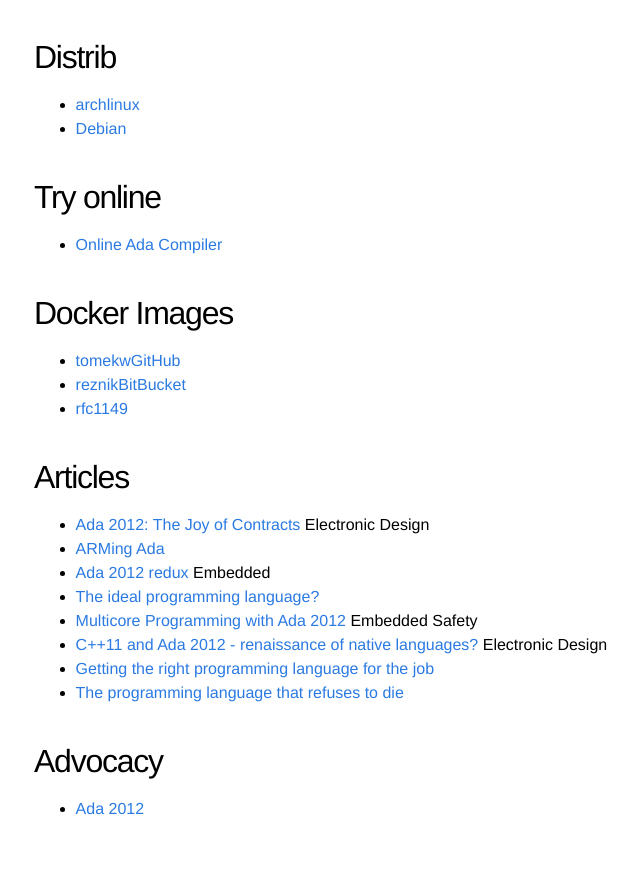
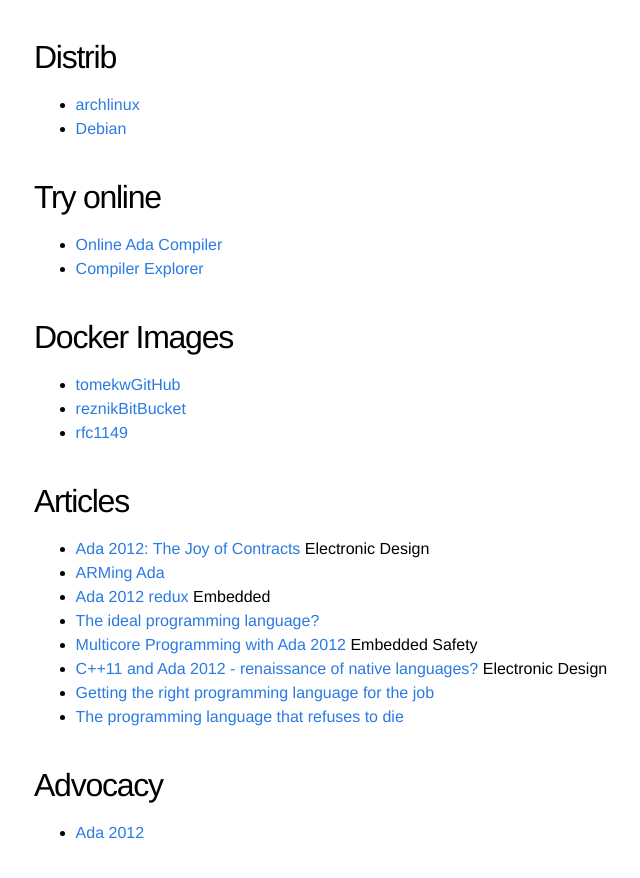
Before and after one commit to quornings/quornings.github.io, a Jekyll site: the page built from blogs.md, in a window 1280 px wide and 900 px high, scrolled down 845 px. Shown: the top 878 px of the window, without its empty margins (206-846 px from the left). Built offline with Jekyll 4.4.1, drawn with Linux system fonts in a browser that asks for light colours.

Commit message:
Add Compiler Exporer

```diff
--- a/blogs.md
+++ b/blogs.md
@@ -39,6 +39,7 @@ permalink: /blogs/
 
 ## Try online
 - [Online Ada Compiler](https://www.tutorialspoint.com/compile_ada_online.php)
+- [Compiler Explorer](https://godbolt.org/z/znrqhsYYP)
 
 ## Docker Images
 - [tomekw](https://hub.docker.com/r/tomekw/ada-gnat/)[GitHub](https://github.com/tomekw/ada-gnat)
```
